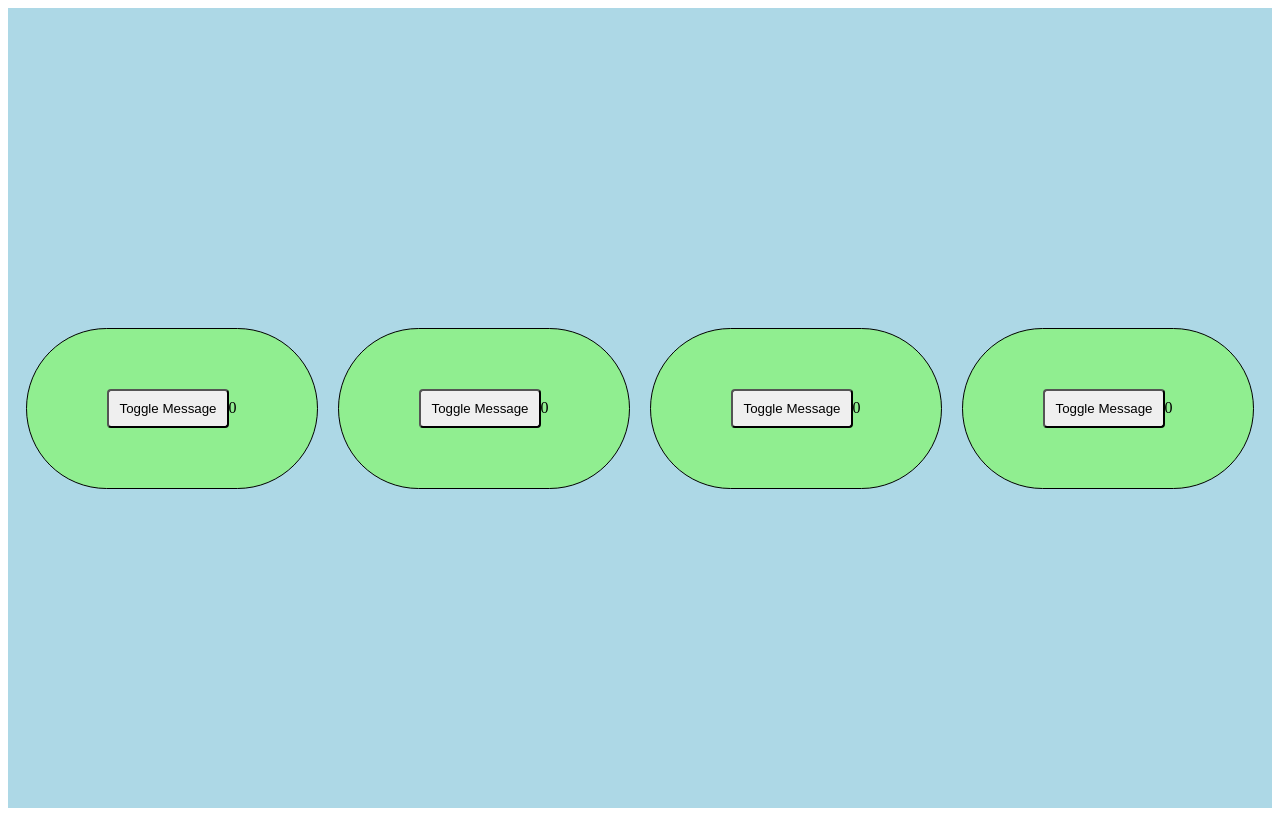
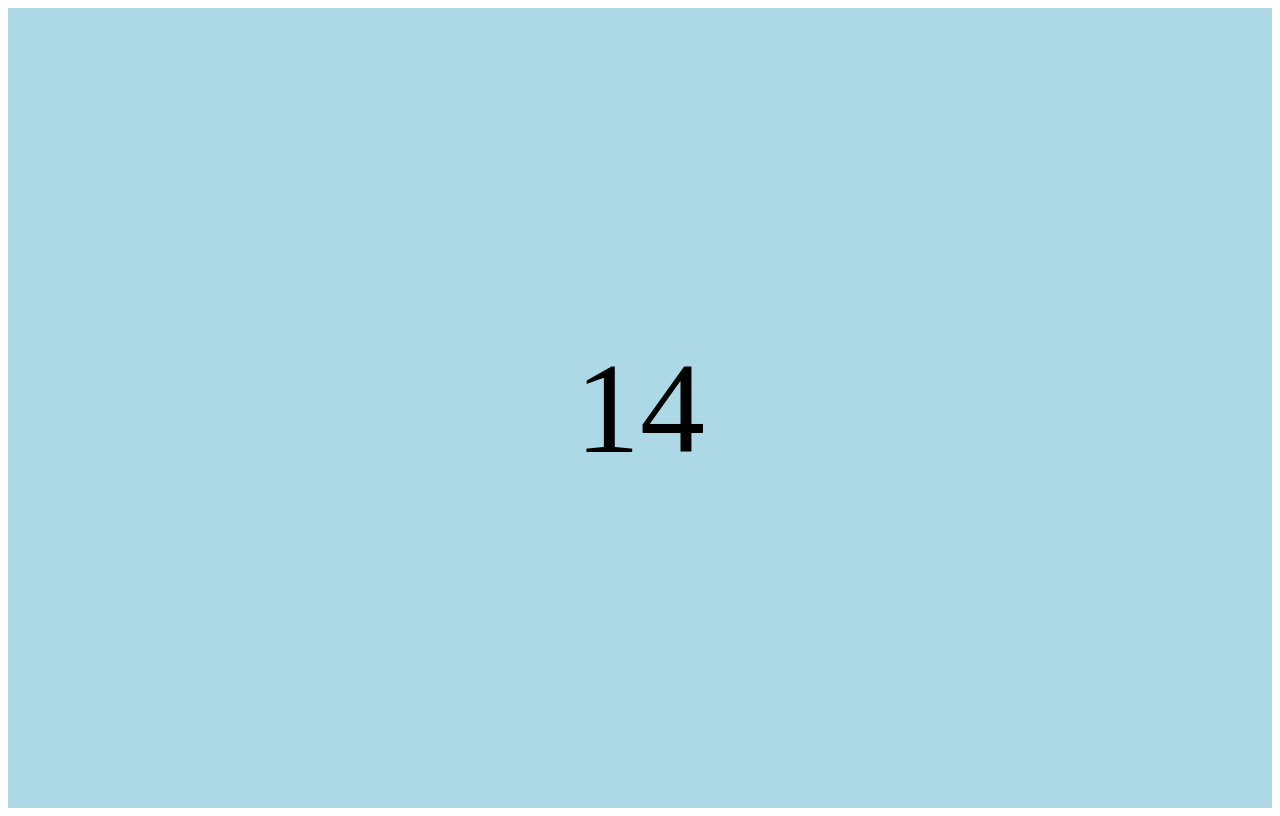
Before and after one commit to Anu9969/React-Practice, a React (Vite) app in the folder vite-project/: page / in a window 1280 px wide. Built offline with nearby package versions, Linux system fonts and the light colour scheme.

Commit message:
add count state management with intervals and logging in App component

```diff
--- a/vite-project/src/App.jsx
+++ b/vite-project/src/App.jsx
@@ -1,23 +1,51 @@
-import { useState } from 'react';
+import { useState, useEffect } from 'react';
 
 
 
 function App() {
+  const [count, setCount ] = useState(0);
+  const [count2, setCount2] = useState(0);
+
+  function increment(){
+    setCount(currentCount => currentCount + 1);
+  }
+
+  function decrese(){
+    setCount2(currentCount => currentCount - 1);
+  }
+
+
+  useEffect(() => {
+    setInterval(increment, 1000);
+    setInterval(decrese , 2000);
+  }, []);
+
+  useEffect(() =>{
+    console.log('count has changed');
+
+  }, [count, count2]);
 
 
   return (
 
-    <div style={{backgroundColor: 'lightblue', height: '100vh' ,display: 'flex', justifyContent: 'center', alignItems: 'center'}}>
-        <ToggleMessage/>
-        <ToggleMessage/>
-        <ToggleMessage/>
-        <ToggleMessage/>
+    <div style={{backgroundColor: 'lightblue', height: '100vh' ,display: 'flex', justifyContent: 'center', alignItems: 'center', fontSize: '130px'}}>
+
+
+        {count}
+
 
     </div>
 
 
   )
 }
+
+
+
+
+
+
+
 
 const ToggleMessage = () =>{
   // let [message, setMessage] = useState(false);
@@ -52,4 +80,9 @@ function Component(){
   )
 }
 
+
+
+
+
+
 export default App
```
